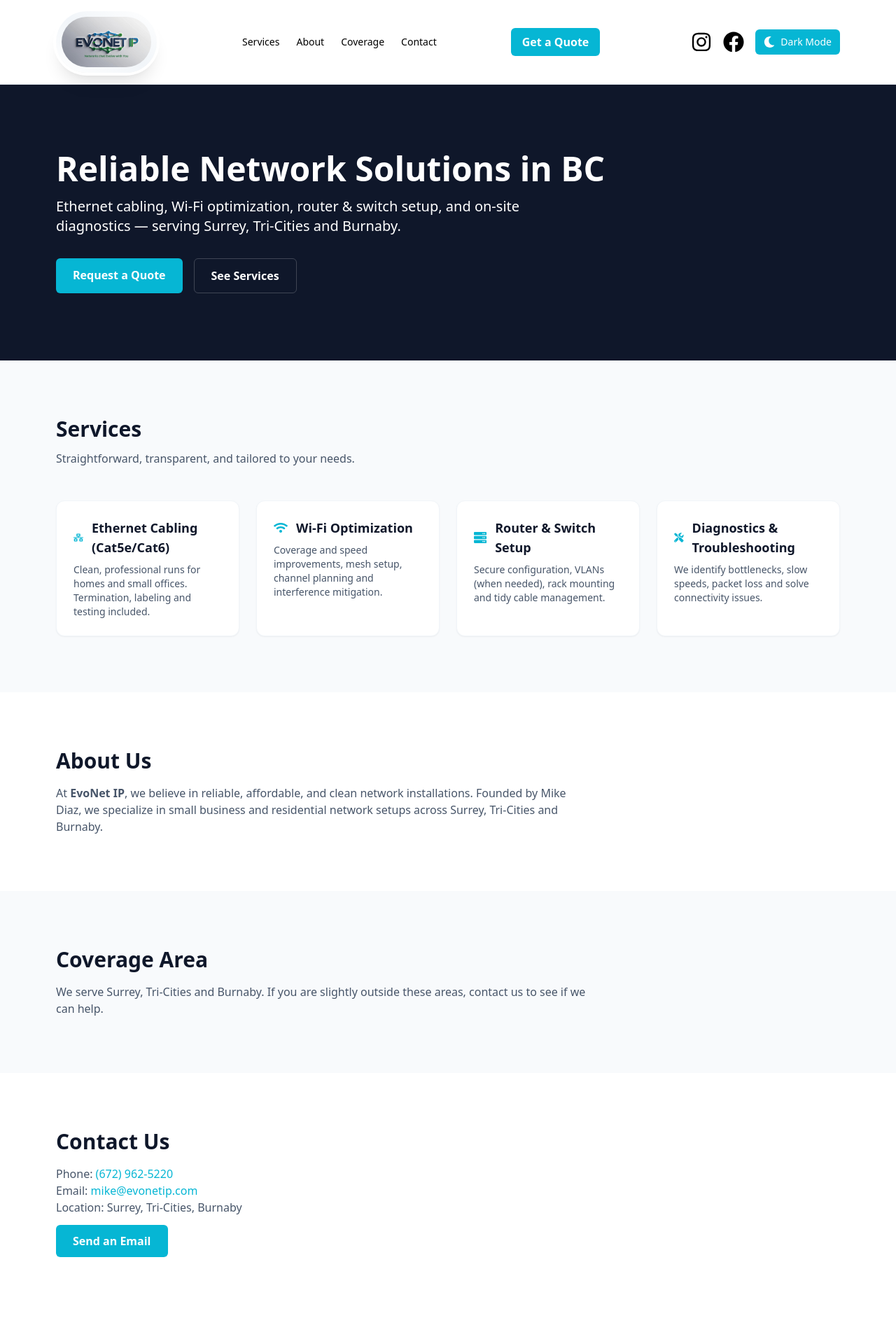
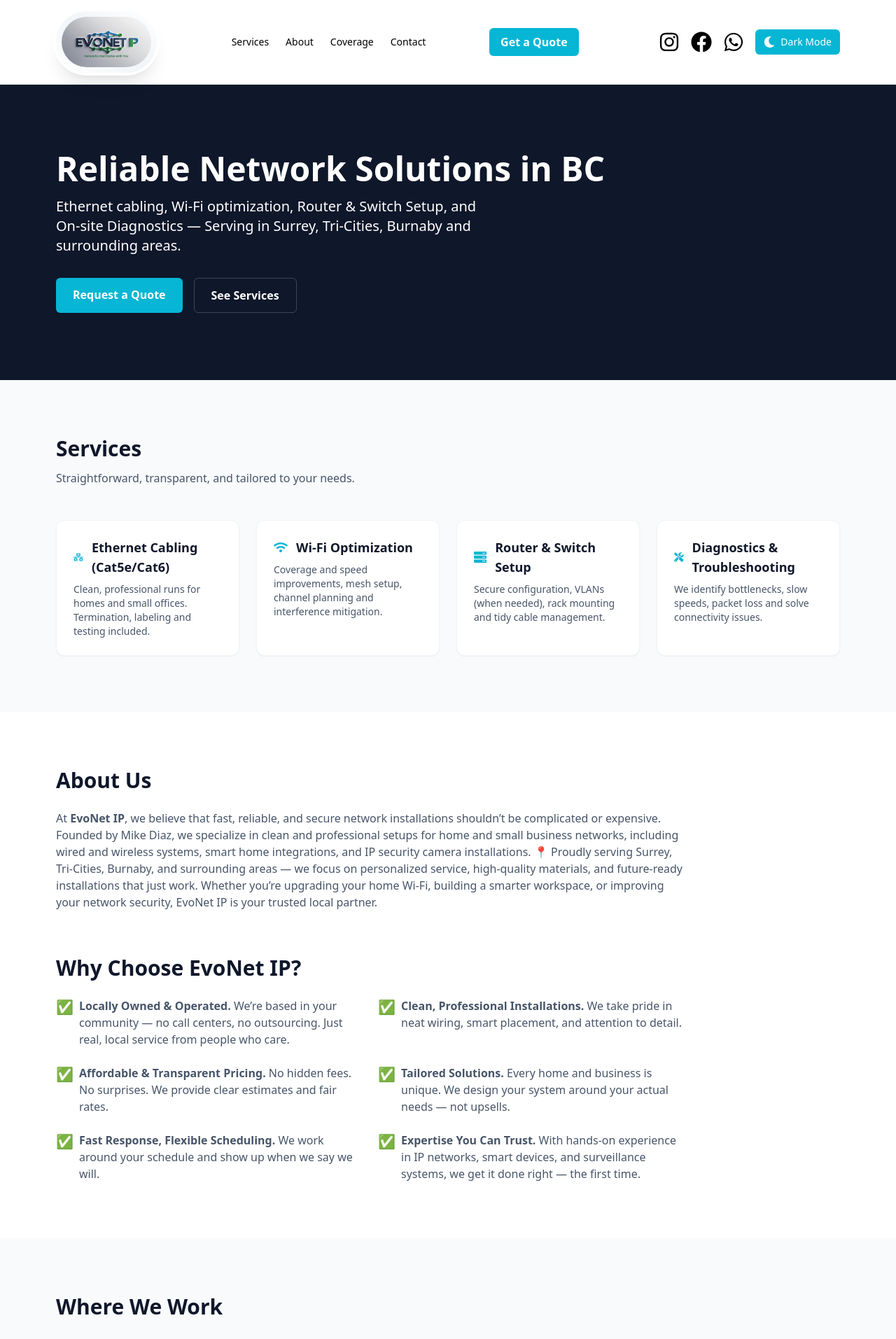
Before and after one commit to mikerdiaz/mtech-solutions, a Next.js app: page / in a window 1280 px wide. Shown: the top 1913 px of the page at 70% size. Built offline with nearby package versions, Linux system fonts and the light colour scheme.

Commit message:
Actualizacion de inf e icono whatsapp

```diff
--- a/app/components/About.js
+++ b/app/components/About.js
@@ -4,14 +4,62 @@
       id="about"
       className="py-20 transition-colors duration-300"
     >
+      {/* About Us Section */}
       <div className="max-w-6xl mx-auto px-4 text-center md:text-left">
-        <h2 className="text-3xl font-bold text-primary dark:text-accent">
+        <h2 className="text-3xl font-bold text-primary dark:text-accent mb-6">
           About Us
         </h2>
-        <p className="mt-4 text-slate-600 dark:text-slate-300 max-w-3xl mx-auto md:mx-0">
-          At <strong>EvoNet IP</strong>, we believe in reliable, affordable, and clean network installations.
-          Founded by Mike Diaz, we specialize in small business and residential network setups across Surrey, Tri-Cities and Burnaby.
+        <p className="text-slate-600 dark:text-slate-300 max-w-4xl mx-auto md:mx-0">
+          At <strong>EvoNet IP</strong>, we believe that fast, reliable, and secure network installations shouldn’t be complicated or expensive.
+          Founded by Mike Diaz, we specialize in clean and professional setups for home and small business networks, including wired and wireless systems, smart home integrations, and IP security camera installations.
+          📍 Proudly serving Surrey, Tri-Cities, Burnaby, and surrounding areas — we focus on personalized service, high-quality materials, and future-ready installations that just work.
+          Whether you’re upgrading your home Wi-Fi, building a smarter workspace, or improving your network security, EvoNet IP is your trusted local partner.
         </p>
+      </div>
+
+      {/* Why Choose Section */}
+      <div className="max-w-6xl mx-auto px-4 text-center md:text-left mt-16">
+        <h2 className="text-3xl font-bold text-primary dark:text-accent mb-6">
+          Why Choose EvoNet IP?
+        </h2>
+        <ul className="grid grid-cols-1 md:grid-cols-2 gap-6 text-slate-600 dark:text-slate-300 max-w-4xl mx-auto md:mx-0 list-none">
+          <li className="flex items-start gap-2">
+            <span className="text-green-500 text-xl">✅</span>
+            <span>
+              <strong>Locally Owned & Operated.</strong> We’re based in your community — no call centers, no outsourcing. Just real, local service from people who care.
+            </span>
+          </li>
+          <li className="flex items-start gap-2">
+            <span className="text-green-500 text-xl">✅</span>
+            <span>
+              <strong>Clean, Professional Installations.</strong> We take pride in neat wiring, smart placement, and attention to detail.
+            </span>
+          </li>
+          <li className="flex items-start gap-2">
+            <span className="text-green-500 text-xl">✅</span>
+            <span>
+              <strong>Affordable & Transparent Pricing.</strong> No hidden fees. No surprises. We provide clear estimates and fair rates.
+            </span>
+          </li>
+          <li className="flex items-start gap-2">
+            <span className="text-green-500 text-xl">✅</span>
+            <span>
+              <strong>Tailored Solutions.</strong> Every home and business is unique. We design your system around your actual needs — not upsells.
+            </span>
+          </li>
+          <li className="flex items-start gap-2">
+            <span className="text-green-500 text-xl">✅</span>
+            <span>
+              <strong>Fast Response, Flexible Scheduling.</strong> We work around your schedule and show up when we say we will.
+            </span>
+          </li>
+          <li className="flex items-start gap-2">
+            <span className="text-green-500 text-xl">✅</span>
+            <span>
+              <strong>Expertise You Can Trust.</strong> With hands-on experience in IP networks, smart devices, and surveillance systems, we get it done right — the first time.
+            </span>
+          </li>
+        </ul>
       </div>
     </section>
   );
--- a/app/components/Contact.js
+++ b/app/components/Contact.js
@@ -11,7 +11,7 @@
         <p className="mt-4 text-slate-600 dark:text-slate-300">
           Phone: <a href="tel:+16729625220" className="text-accent font-medium hover:underline">(672) 962-5220</a><br />
           Email: <a href="mailto:mike@mtechsolutions.com" className="text-accent font-medium hover:underline">mike@evonetip.com</a><br />
-          Location: Surrey, Tri-Cities, Burnaby
+          Location: Coquitlam, BC
         </p>
         <div className="mt-6">
           <a
--- a/app/components/Coverage.js
+++ b/app/components/Coverage.js
@@ -5,12 +5,11 @@
       className="py-20 bg-slate-50 dark:bg-primary transition-colors duration-300"
     >
       <div className="max-w-6xl mx-auto px-4 text-center md:text-left">
-        <h2 className="text-3xl font-bold text-primary dark:text-accent">
-          Coverage Area
+        <h2 className="text-3xl font-bold text-primary dark:text-accent mb-6">
+          Where We Work
         </h2>
-        <p className="mt-4 text-slate-600 dark:text-slate-300 max-w-3xl mx-auto md:mx-0">
-          We serve Surrey, Tri-Cities and Burnaby.
-          If you are slightly outside these areas, contact us to see if we can help.
+        <p className="text-slate-600 dark:text-slate-300 max-w-4xl mx-auto md:mx-0">
+          EvoNet IP provides reliable network and camera installations across Surrey, Burnaby, and the Tri-Cities area. Located just outside our core coverage zone? Let’s talk — we often extend service to surrounding neighborhoods based on availability.
         </p>
       </div>
     </section>
--- a/app/components/Header.js
+++ b/app/components/Header.js
@@ -2,7 +2,7 @@
 import { useState } from 'react';
 import Link from 'next/link';
 import Image from 'next/image';
-import { FaInstagram, FaFacebook } from 'react-icons/fa';
+import { FaInstagram, FaFacebook, FaWhatsapp } from 'react-icons/fa';
 import ThemeToggle from './ThemeToggle';
 
 export default function Header() {
@@ -16,7 +16,7 @@
           <Image
             src="/images/logo.png"
             alt="Logo"
-            title="MTech Solutions"
+            title="Evonet IP"
             width={200}
             height={200}
             className="w-24 md:w-32 lg:w-36 h-auto rounded-full bg-gradient-to-tr from-white via-slate-100 to-white dark:from-slate-900 dark:to-slate-800 shadow-xl dark:shadow-slate-800 ring-4 ring-white dark:ring-slate-800 p-2 transition-transform duration-300 ease-in-out hover:scale-105 animate-fade-in"
@@ -60,6 +60,14 @@
           >
             <FaFacebook size={30} />
           </a>
+          <a
+            href="https://web.whatsapp.com/"
+            target="_blank"
+            rel="noopener"
+            className="hover:text-accent dark:hover:text-accent transition"
+          >
+            <FaWhatsapp size={30} />
+          </a>
           <ThemeToggle />
         </div>
 
--- a/app/components/Hero.js
+++ b/app/components/Hero.js
@@ -9,7 +9,7 @@
           Reliable Network Solutions in BC
         </h1>
         <p className="mt-4 text-lg md:text-xl max-w-2xl">
-          Ethernet cabling, Wi‑Fi optimization, router & switch setup, and on‑site diagnostics — serving Surrey, Tri‑Cities and Burnaby.
+          Ethernet cabling, Wi‑Fi optimization, Router & Switch Setup, and On‑site Diagnostics — Serving in Surrey, Tri‑Cities, Burnaby and surrounding areas.
         </p>
         <div className="mt-8 flex flex-col sm:flex-row gap-4 justify-center md:justify-start">
           <a
--- a/app/layout.js
+++ b/app/layout.js
@@ -1,8 +1,8 @@
 import './globals.css';
 
 export const metadata = {
-  title: 'MTech Solutions | Reliable Network Solutions in BC',
-  description: 'Professional network installation services in Surrey, Tri-Cities, Burnaby and Metro Vancouver.',
+  title: 'EvoNet IP | Reliable Network Solutions in BC',
+  description: 'Professional network installation services in Surrey, Tri-Cities, Burnaby and surrounding areas.',
 };
 
 export default function RootLayout({ children }) {
```
